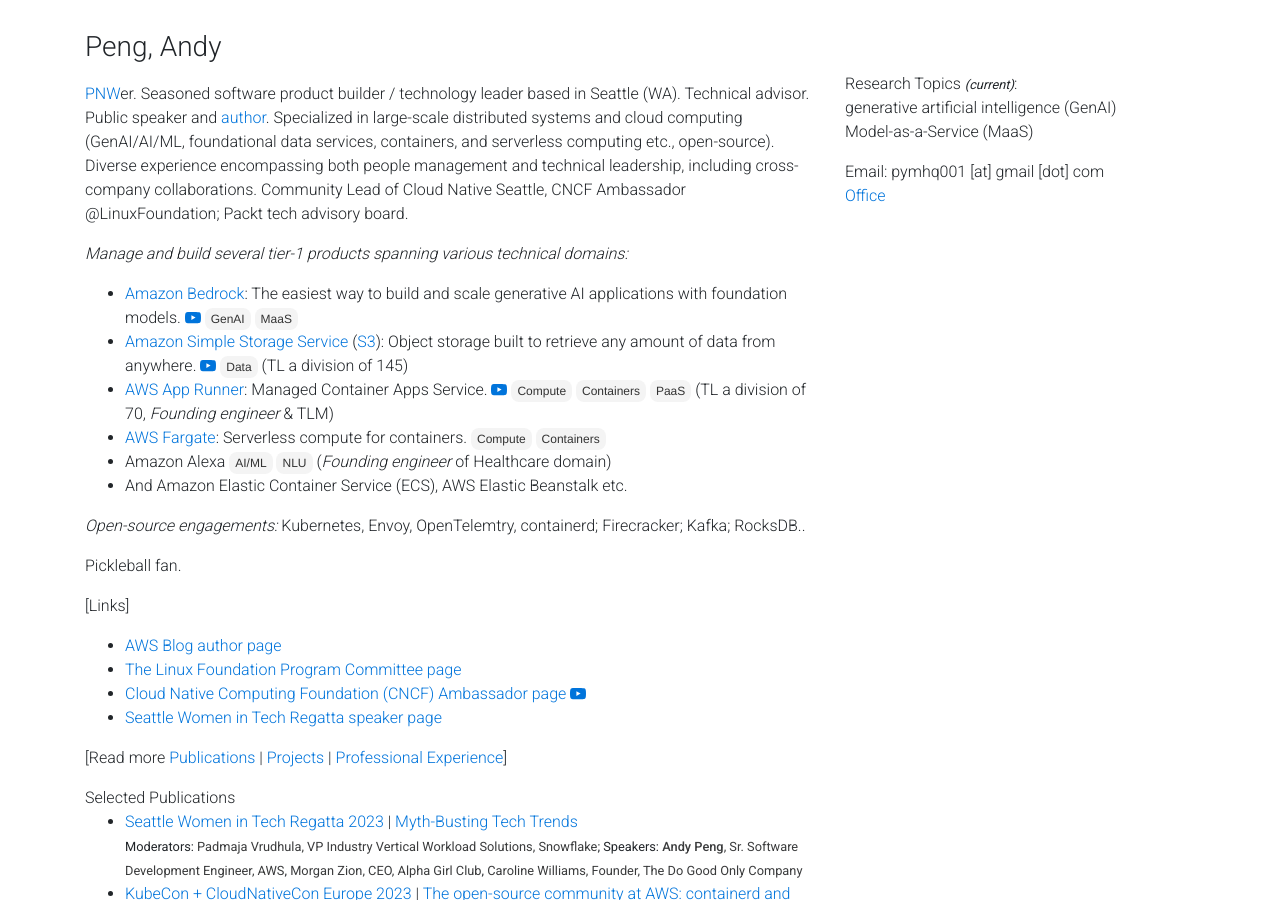
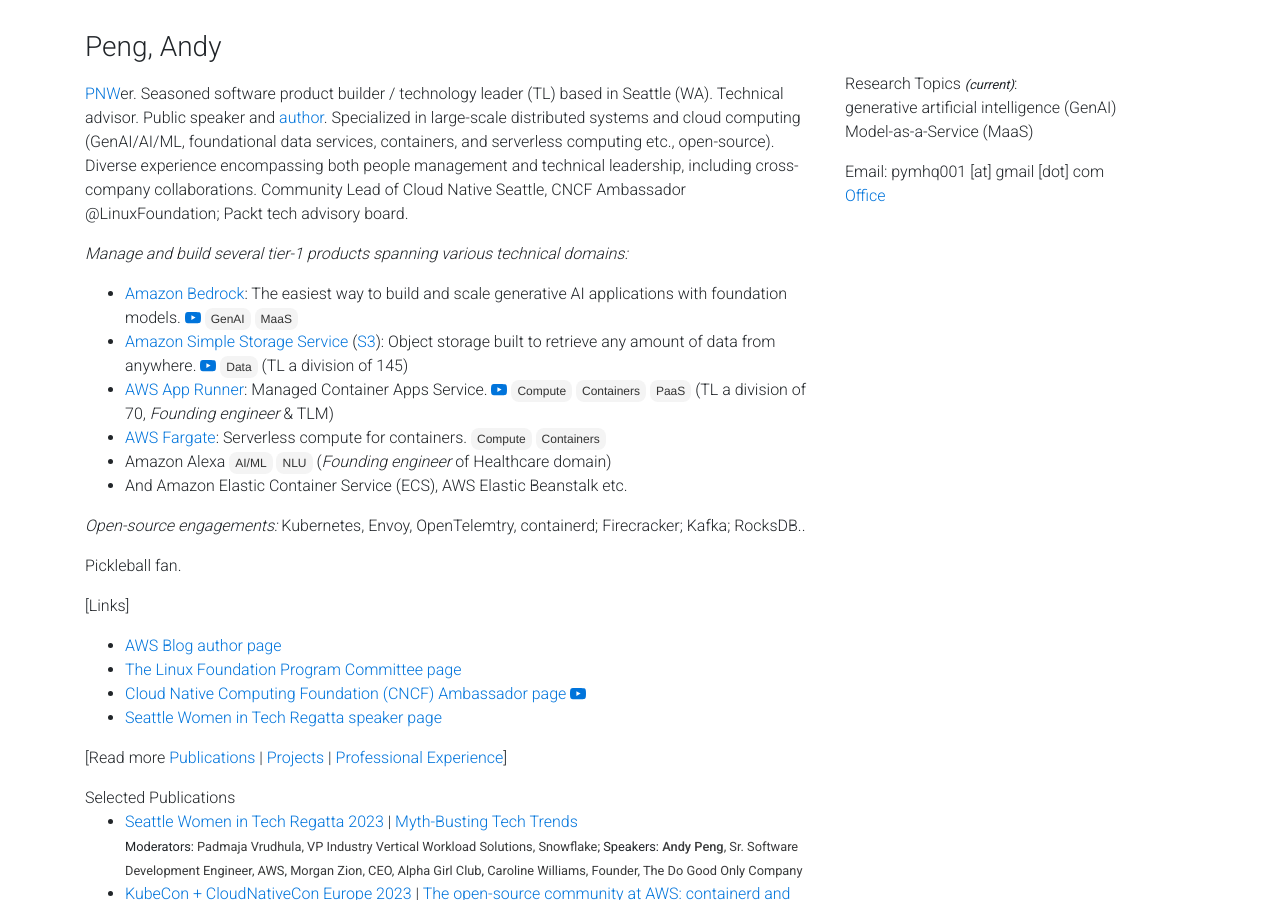
Before and after one commit to gfw001/gfw001.github.io, a Jekyll site: the page portfolio.html, which Jekyll copies as it is, in a window 1280 px wide and 900 px high. Built offline with Jekyll 4.4.1, drawn with Linux system fonts in a browser that asks for light colours; nearby versions of some CDN libraries; a style sheet for code colours, icons or effects is not loaded.

Commit message:
Update portfolio.html

```diff
--- a/portfolio.html
+++ b/portfolio.html
@@ -101,7 +101,7 @@
   <div class="row">
     <div class="col">
       <p style="margin-top:10px;">
-        <a href="https://www.pcta.org/">PNW</a>er. Seasoned software product builder / technology leader based in Seattle (WA). Technical advisor. Public speaker and <a href="https://aws.amazon.com/blogs/containers/author/yimipeng/">author</a>. Specialized in large-scale distributed systems and cloud computing (GenAI/AI/ML, foundational data services, containers, and serverless computing etc., open-source). Diverse experience encompassing both people management and technical leadership, including cross-company collaborations. Community Lead of Cloud Native Seattle, CNCF Ambassador @LinuxFoundation; Packt tech advisory board. <br>
+        <a href="https://www.pcta.org/">PNW</a>er. Seasoned software product builder / technology leader (TL) based in Seattle (WA). Technical advisor. Public speaker and <a href="https://aws.amazon.com/blogs/containers/author/yimipeng/">author</a>. Specialized in large-scale distributed systems and cloud computing (GenAI/AI/ML, foundational data services, containers, and serverless computing etc., open-source). Diverse experience encompassing both people management and technical leadership, including cross-company collaborations. Community Lead of Cloud Native Seattle, CNCF Ambassador @LinuxFoundation; Packt tech advisory board. <br>
       </p>
       <p>
 	      <i>Manage and build several tier-1 products spanning various technical domains: </i>
```
